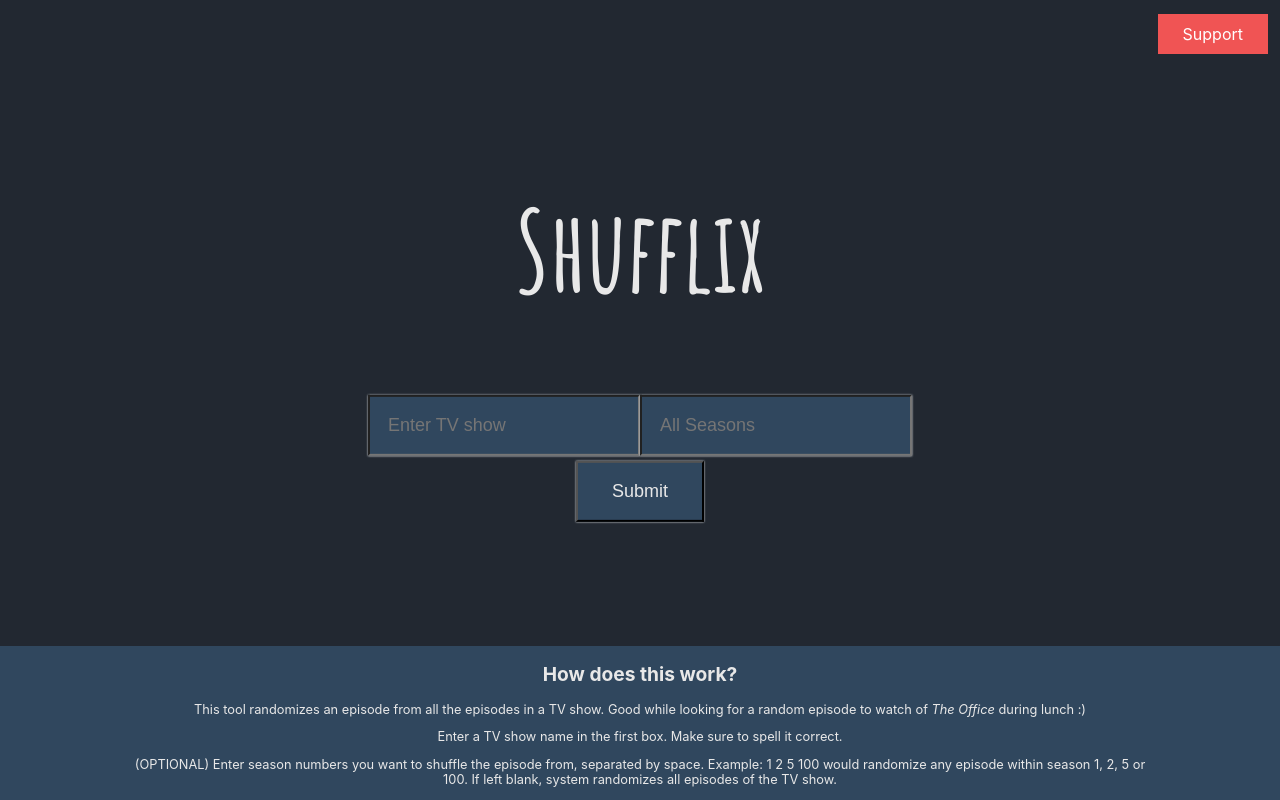
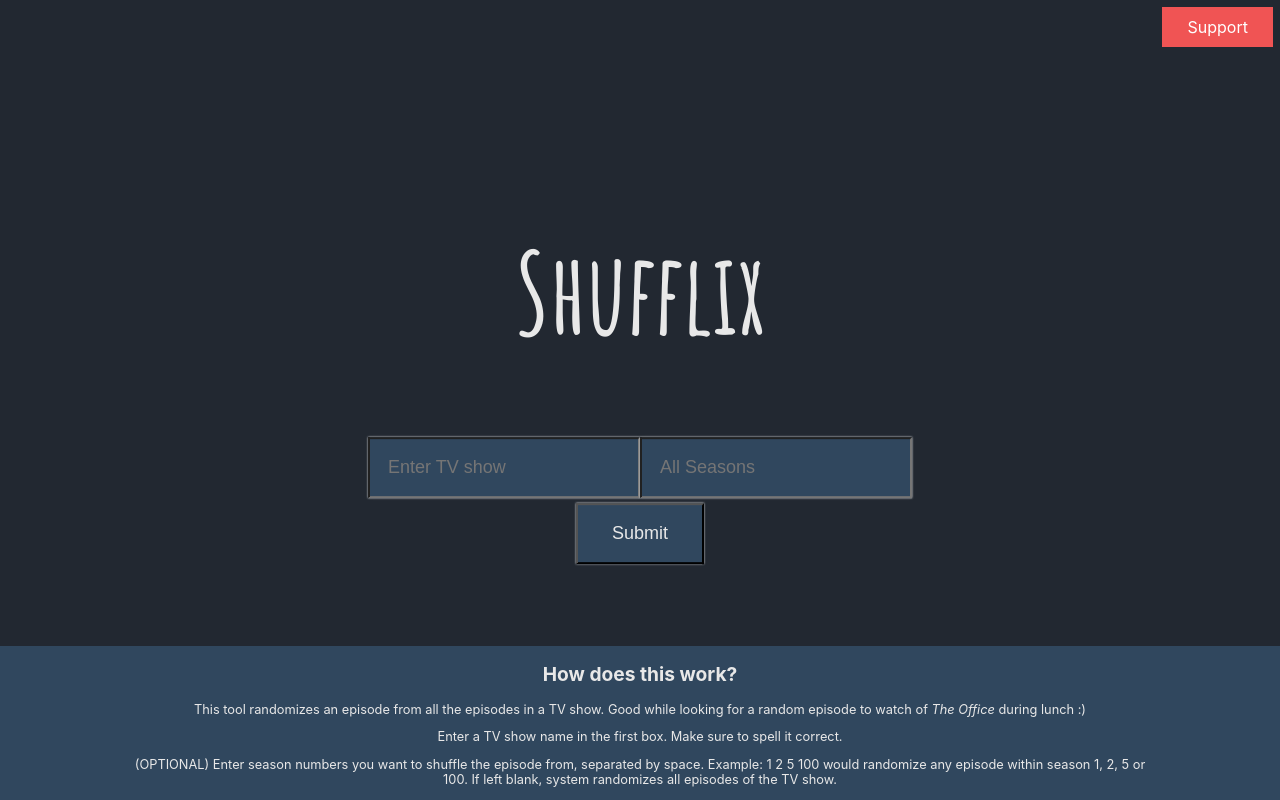
Before and after one commit to Meharban-Singh/shufflix, a React (Create React App) app: page / in a window 1280 px wide. Built offline with nearby package versions, Linux system fonts and the light colour scheme.

Commit message:
updated positioning of support button

```diff
--- a/src/App.css
+++ b/src/App.css
@@ -2,8 +2,8 @@
 
 .donate-container {
     position: absolute;
-    top: 10px;
-    right: 10px;
+    top: 0.4%;
+    right: 0.4%;
 }
 
 .donate-button {
@@ -29,7 +29,7 @@
     top: 50%;
     left: 50%;
     text-align: center;
-    transform: translate(-50%, -70%);
+    transform: translate(-50%, -60%);
 }
 
 h1 {
```
